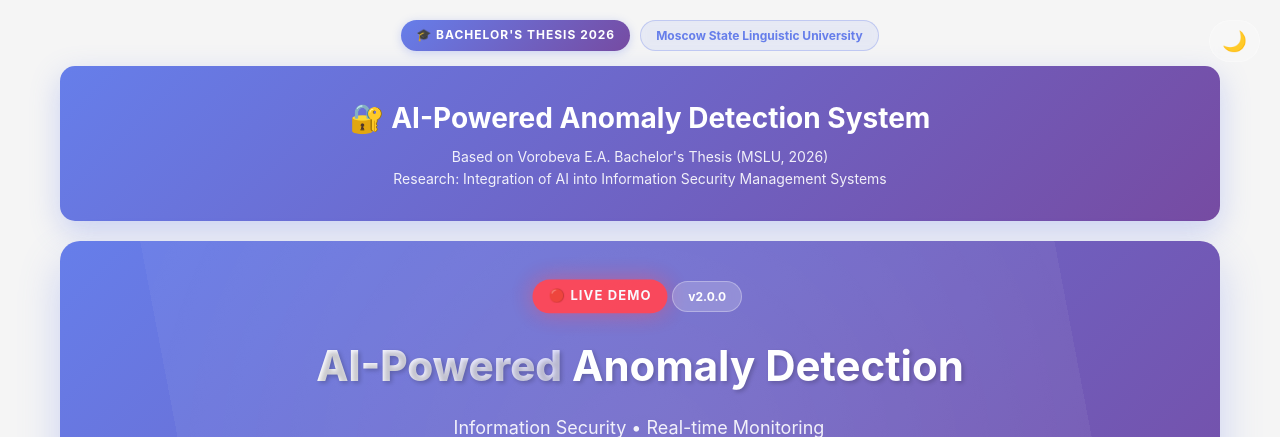
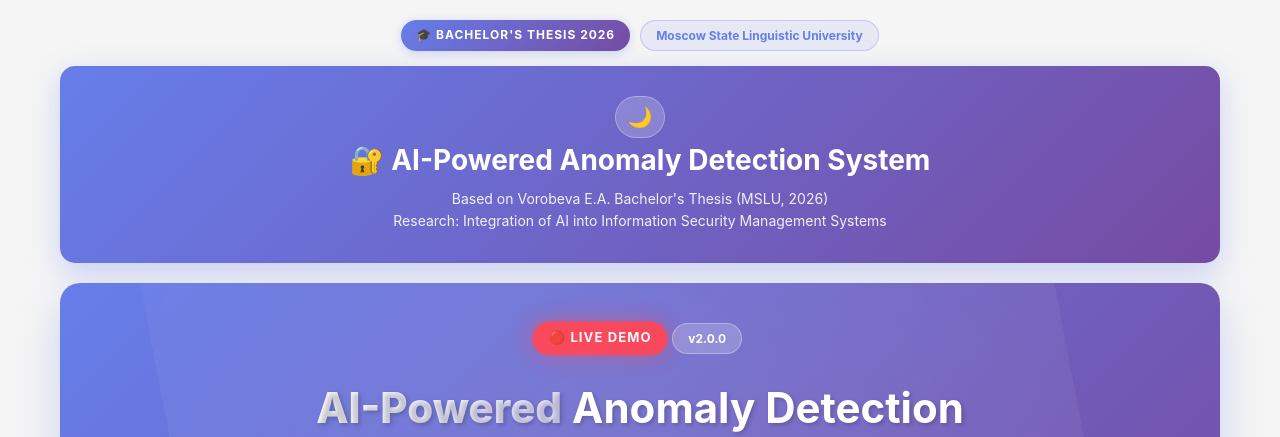
Before and after one commit to Jane-byte-der/diploma-AI-security-, a Flask app: page / in a window 1280 px wide. Shown: the top 437 px of the page. Run offline with Flask 3, Linux system fonts and the light colour scheme; data that the repository does not hold is empty.

Commit message:
Update index.html

```diff
--- a/ai-security-platform/frontend/templates/index.html
+++ b/ai-security-platform/frontend/templates/index.html
@@ -889,9 +889,7 @@ body.dark-mode .badge-secondary {
 
         <header>
             <!-- Theme toggle button -->
-            <div style="position: absolute; top: 20px; right: 20px;">
-                <button onclick="toggleTheme()" class="theme-toggle">🌙</button>
-            </div>
+          <button onclick="toggleTheme()" class="theme-toggle">🌙</button>
             <h1>🔐 AI-Powered Anomaly Detection System</h1>
             <div class="subtitle">
                 Based on Vorobeva E.A. Bachelor's Thesis (MSLU, 2026)<br>
```
